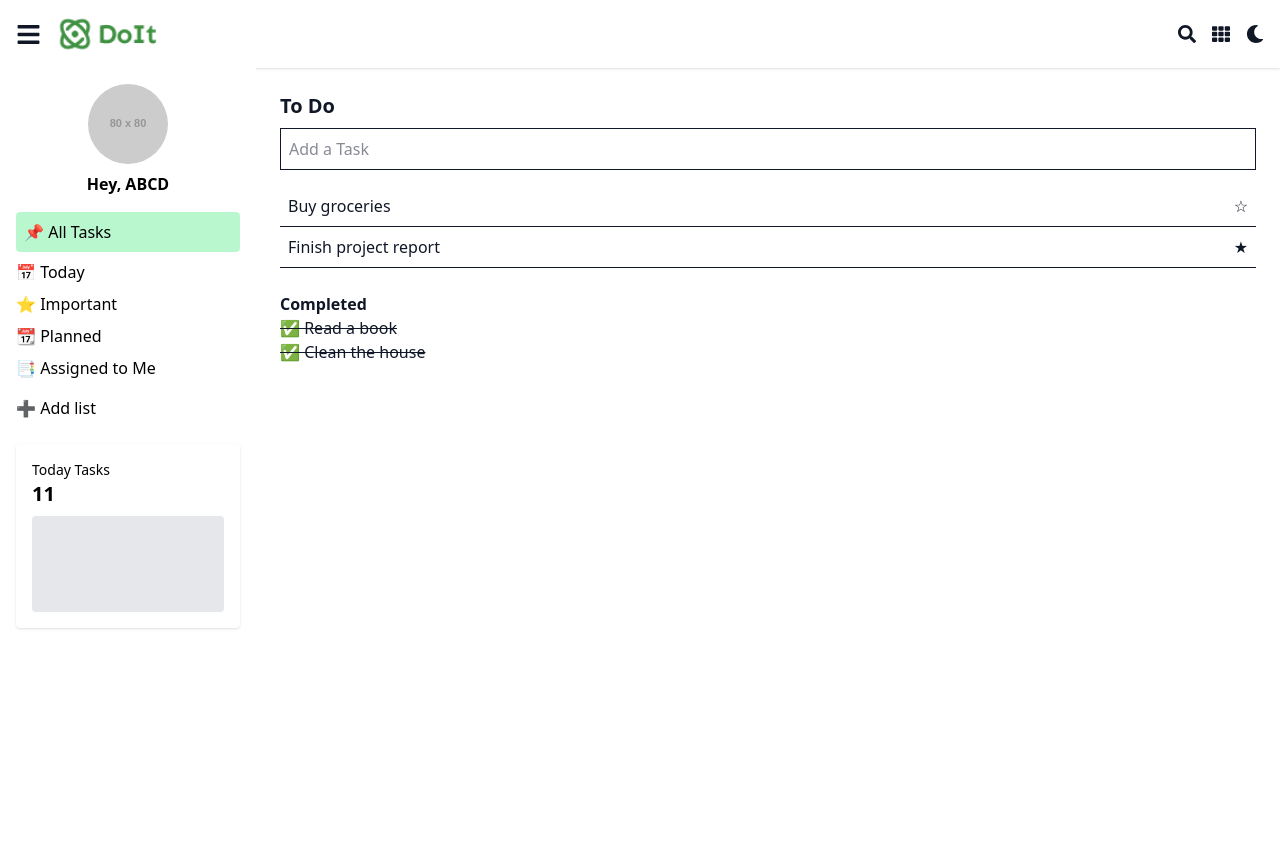
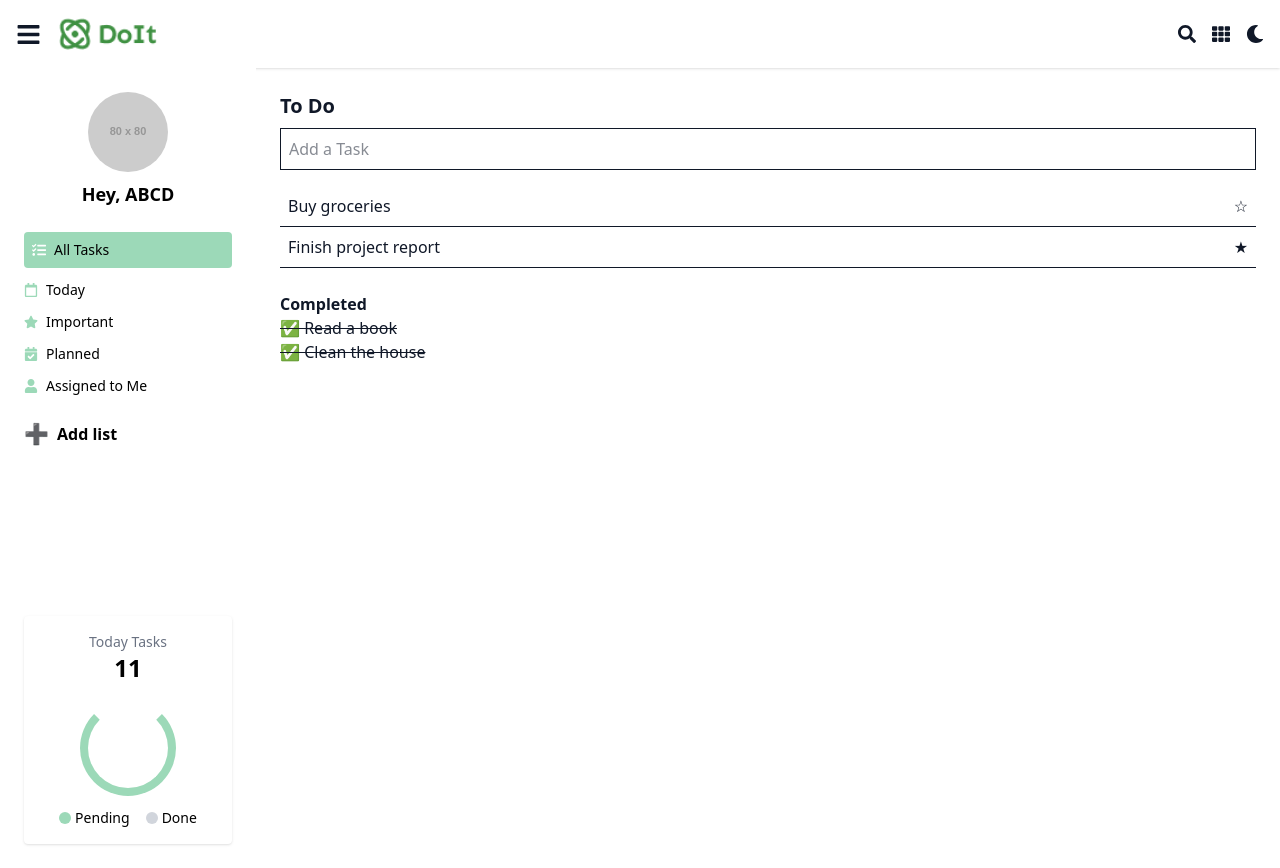
Before and after one commit to SauravChaudhary26/quadb_tech_project, a React (Vite) app: page / in a window 1280 px wide. Built offline with nearby package versions, Linux system fonts and the light colour scheme.

Commit message:
trial in sidebar for theming

```diff
--- a/src/App.jsx
+++ b/src/App.jsx
@@ -4,7 +4,11 @@ import Navbar from "./components/navbar/Navbar";
 import Sidebar from "./components/sidebar/Sidebar";
 import Home from "./pages/Home";
 
+
 function AppContent() {
+
+
+
   const theme = useSelector((state) => state.theme.theme); // Get theme from Redux
 
   return (
--- a/src/components/sidebar/Sidebar.jsx
+++ b/src/components/sidebar/Sidebar.jsx
@@ -1,48 +1,86 @@
 import { useSelector } from "react-redux";
+import {
+  FaRegCalendar,
+  FaStar,
+  FaCalendarCheck,
+  FaUser,
+  FaTasks,
+} from "react-icons/fa";
 
 const Sidebar = () => {
   const isSidebarOpen = useSelector((state) => state.ui.isSidebarOpen);
-  const theme = useSelector((state) => state.theme.theme); // Get theme from Redux
 
   return (
     <aside
-      className={`h-screen p-4 transition-all ${
+      className={`transition-all h-screen ${
         isSidebarOpen ? "w-64" : "w-0 overflow-hidden"
-      } ${theme === "dark" ? "bg-black text-white" : "bg-white text-black"}`}
+      } bg-white  text-black dark:bg-black dark:text-white p-6`}
     >
+      {/* Render content only if open */}
       {isSidebarOpen && (
-        <div>
+        <div className="flex flex-col h-full">
           {/* Profile Section */}
-          <div className="flex flex-col items-center mb-4">
+          <div className="flex flex-col items-center mb-6">
             <img
               src="https://via.placeholder.com/80"
               alt="Profile"
-              className="rounded-full w-20 h-20"
+              className="rounded-full w-20 h-20 object-cover"
             />
-            <p className="mt-2 font-semibold">Hey, ABCD</p>
+            <p className="mt-2 text-lg font-semibold">Hey, ABCD</p>
           </div>
 
-          {/* Sidebar Menu */}
-          <ul className="space-y-2">
-            <li className={`p-2 rounded ${theme === "dark" ? "bg-green-700 text-white" : "bg-green-200 text-black"}`}>
-              📌 All Tasks
-            </li>
-            <li>📅 Today</li>
-            <li>⭐ Important</li>
-            <li>📆 Planned</li>
-            <li>📑 Assigned to Me</li>
-            <li className="mt-4">➕ Add list</li>
-          </ul>
+          {/* Task Categories */}
+          <nav className="flex-1">
+            <ul className="space-y-3 text-sm">
+              <li className="flex items-center space-x-2 font-medium bg-[#9CD9B8] dark:bg-green-700 p-2 rounded">
+                <FaTasks className="text-white" />
+                <span>All Tasks</span>
+              </li>
+              <li className="flex items-center space-x-2 cursor-pointer">
+                <FaRegCalendar className="text-[#9CD9B8] dark:text-green-700" />
+                <span>Today</span>
+              </li>
+              <li className="flex items-center space-x-2 cursor-pointer">
+                <FaStar className="text-[#9CD9B8] dark:text-green-700" />
+                <span>Important</span>
+              </li>
+              <li className="flex items-center space-x-2 cursor-pointer">
+                <FaCalendarCheck className="text-[#9CD9B8] dark:text-green-700" />
+                <span>Planned</span>
+              </li>
+              <li className="flex items-center space-x-2 cursor-pointer">
+                <FaUser className="text-[#9CD9B8] dark:text-green-700" />
+                <span>Assigned to Me</span>
+              </li>
+            </ul>
 
-          {/* Task Stats */}
-          <div
-            className={`mt-6 p-4 rounded shadow ${
-              theme === "dark" ? "bg-gray-800 text-white" : "bg-white text-black"
-            }`}
-          >
-            <p className="text-sm">Today Tasks</p>
-            <p className="text-xl font-bold">11</p>
-            <div className={`w-full h-24 rounded mt-2 ${theme === "dark" ? "bg-gray-700" : "bg-gray-200"}`}></div>
+            {/* Add List */}
+            <button className="mt-6 inline-flex items-center space-x-2 text-black dark:text-white">
+              <span className="text-xl">➕</span>
+              <span className="font-semibold">Add list</span>
+            </button>
+          </nav>
+
+          {/* Task Stats Card */}
+          <div className="mt-6 p-4 bg-white dark:bg-black rounded shadow text-center">
+            <p className="text-sm text-gray-500 dark:text-gray-300">Today Tasks</p>
+            <p className="text-2xl font-bold text-black dark:text-white">11</p>
+
+            {/* Pie Chart Placeholder */}
+            <div className="mt-4 relative flex flex-col items-center">
+              {/* Outer ring */}
+              <div className="w-24 h-24 rounded-full border-8 border-[#9CD9B8] dark:border-green-700 border-t-transparent" />
+              <div className="mt-3 text-sm flex space-x-4">
+                <div className="flex items-center space-x-1">
+                  <span className="inline-block w-3 h-3 bg-[#9CD9B8] dark:bg-green-700 rounded-full" />
+                  <span>Pending</span>
+                </div>
+                <div className="flex items-center space-x-1">
+                  <span className="inline-block w-3 h-3 bg-gray-300 dark:bg-gray-600 rounded-full" />
+                  <span>Done</span>
+                </div>
+              </div>
+            </div>
           </div>
         </div>
       )}
```
